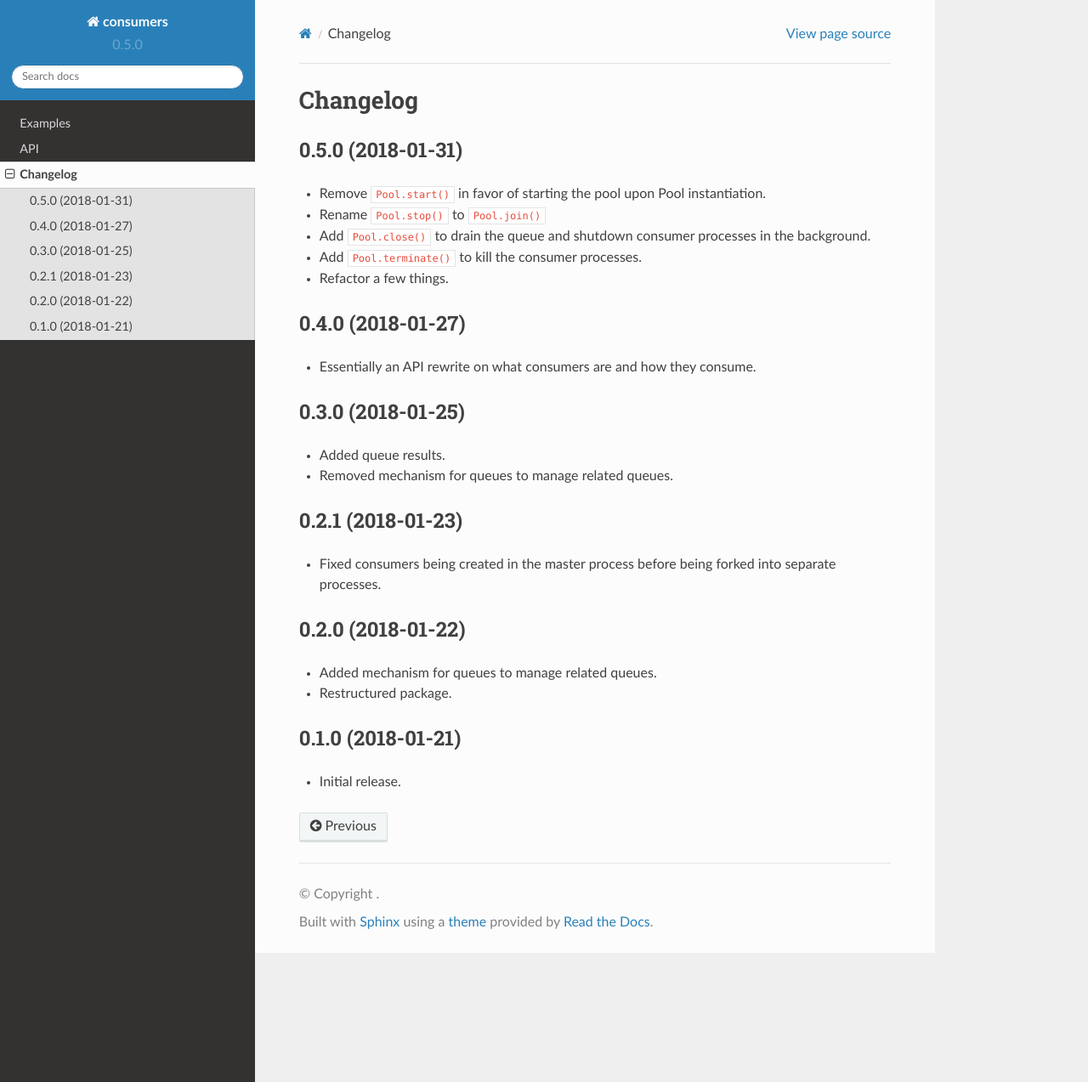
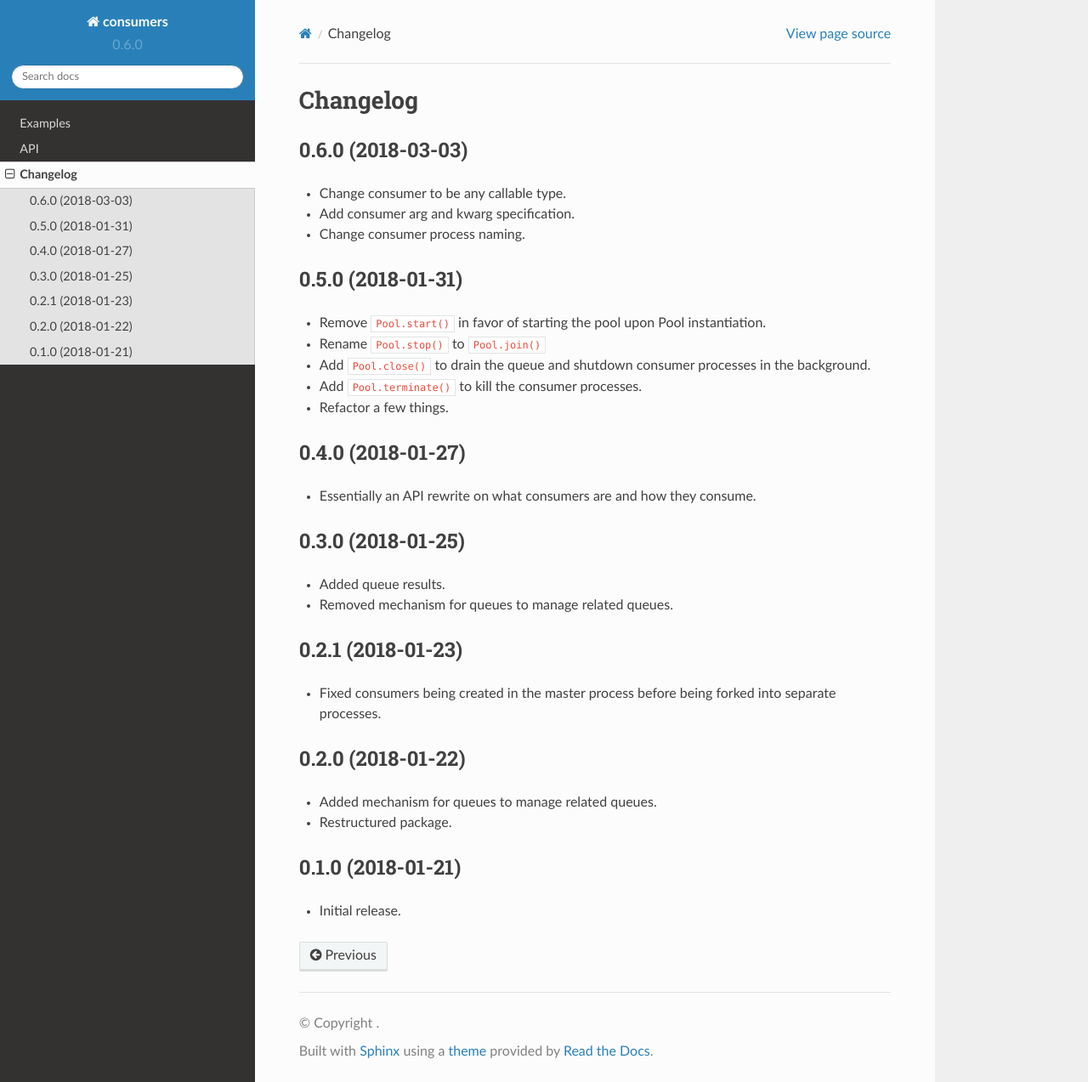
Before and after one commit to nvllsvm/consumers, a Sphinx documentation site: the page built from docs/history.rst, in a window 1280 px wide and 1273 px high. Shown: the whole window at 85% size. Built offline with Sphinx 7.4.7 and the Read the Docs theme 2.0.0, drawn with Linux system fonts in a browser that asks for light colours.

Commit message:
Version 0.6.0

```diff
--- a/docs/history.rst
+++ b/docs/history.rst
@@ -1,5 +1,11 @@
 Changelog
 =========
+
+0.6.0 (2018-03-03)
+------------------
+- Change consumer to be any callable type.
+- Add consumer arg and kwarg specification.
+- Change consumer process naming.
 
 0.5.0 (2018-01-31)
 ------------------
--- a/setup.py
+++ b/setup.py
@@ -3,7 +3,7 @@
 
 setuptools.setup(
     name='consumers',
-    version='0.5.0',
+    version='0.6.0',
     description='A simple, flexible way to parallelize processing in Python.',
     long_description=open('README.rst').read(),
     author='Andrew Rabert',
@@ -12,7 +12,7 @@
     license='Apache 2.0',
     packages=['consumers'],
     classifiers=(
-        'Development Status :: 3 - Alpha',
+        'Development Status :: 4 - Beta',
         'Intended Audience :: Developers',
         'License :: OSI Approved :: Apache Software License',
         'Programming Language :: Python :: 3 :: Only'
```
